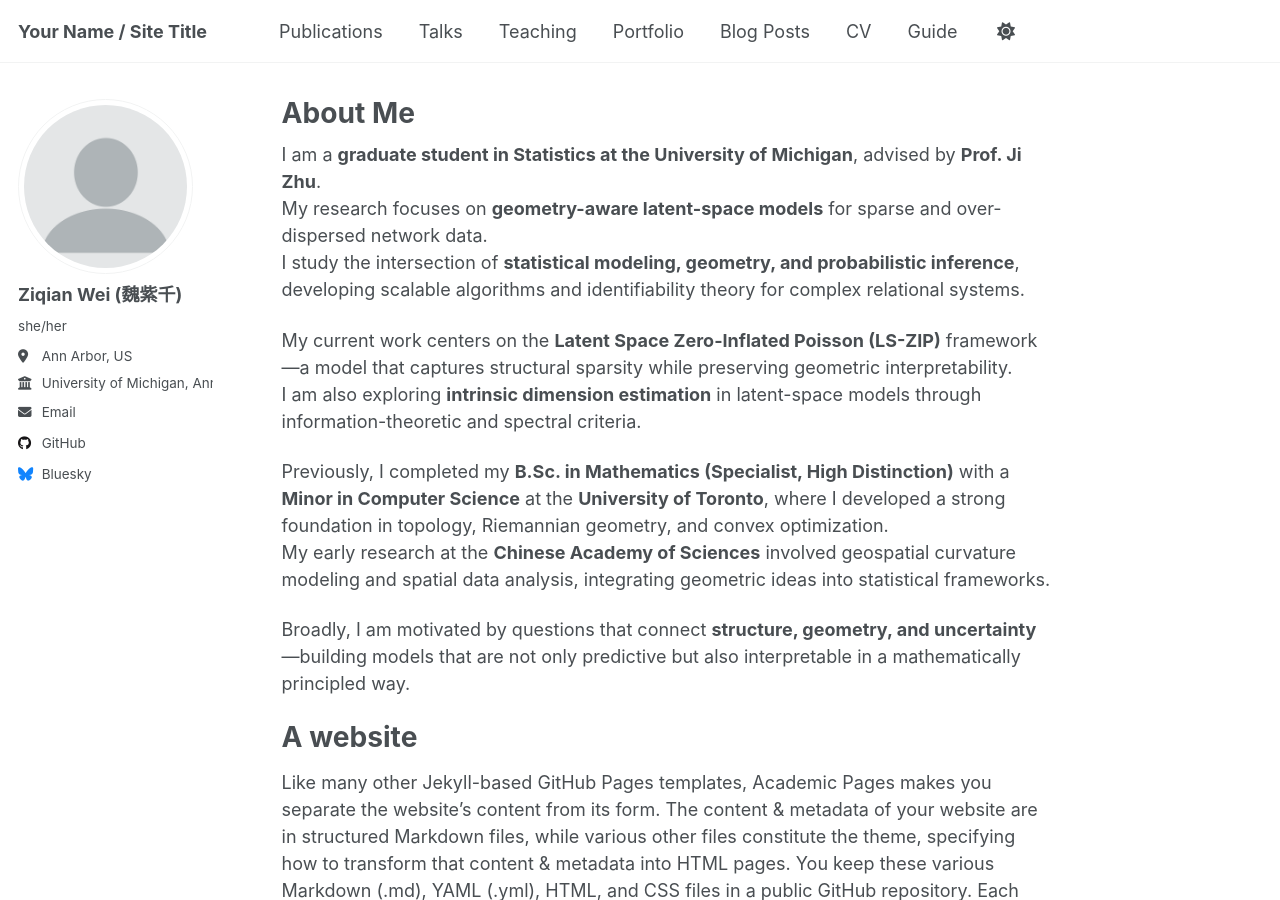
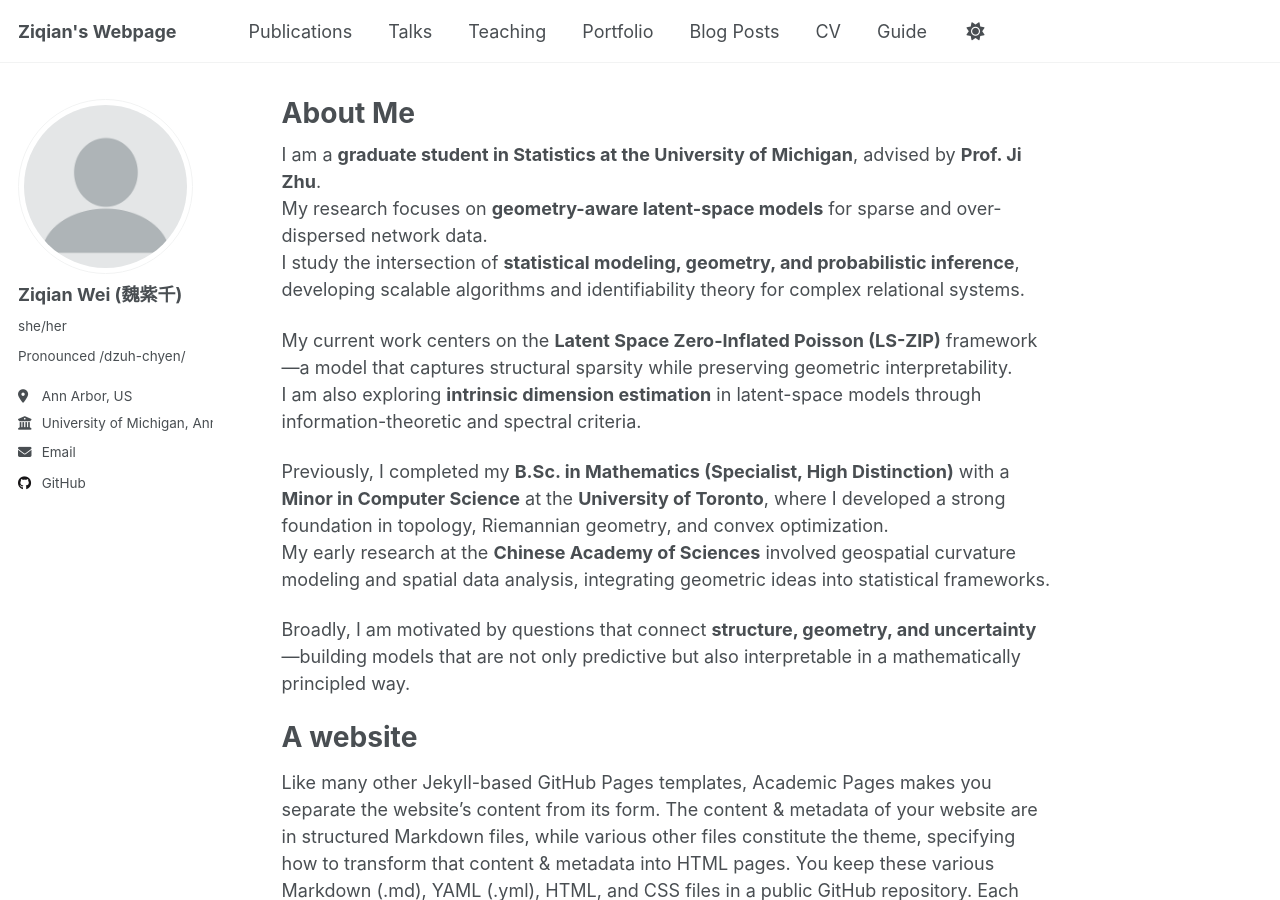
Before and after one commit to ziqianwei/ziqianwei.github.io, a Jekyll site: the page built from _pages/about.md, in a window 1280 px wide and 900 px high. Built offline with Jekyll 4.4.1, drawn with Linux system fonts in a browser that asks for light colours; a script that is not in the unit is left out.

Commit message:
Update _config.yml

```diff
--- a/_config.yml
+++ b/_config.yml
@@ -9,7 +9,7 @@
 # Basic Site Settings
 locale                   : "en-US"
 site_theme               : "default" # Currently available options are "default", "air"
-title                    : "Your Name / Site Title"
+title                    : "Ziqian's Webpage"
 title_separator          : "-"
 name                     : &name "Ziqian Wei"
 description              : &description "Your Name's academic portfolio"   # Update this with a general description of your site, this is the default if not overridden by a page
@@ -26,11 +26,11 @@ author:
   avatar           : "profile.png"
   name             : "Ziqian Wei (魏紫千)"
   pronouns         : "she/her"
-  bio              : # ""
+  bio              : "Pronounced /dzuh-chyen/"
   location         : "Ann Arbor, US"
   employer         : "University of Michigan, Ann Arbor"
   uri              : # URL
-  email            : "none@example.org"
+  email            : "weizq@umich.edu"
 
   # Academic websites
   academia         : # URL
@@ -57,7 +57,7 @@ author:
 
   # Social media
   artstation       : # Username
-  bluesky          : "bsky.app" # Replace this with you Bluesky username
+  bluesky          : # "bsky.app" # Replace this with you Bluesky username
   facebook         : # Username
   flickr           : # Username
   foursquare       : # Username
```
